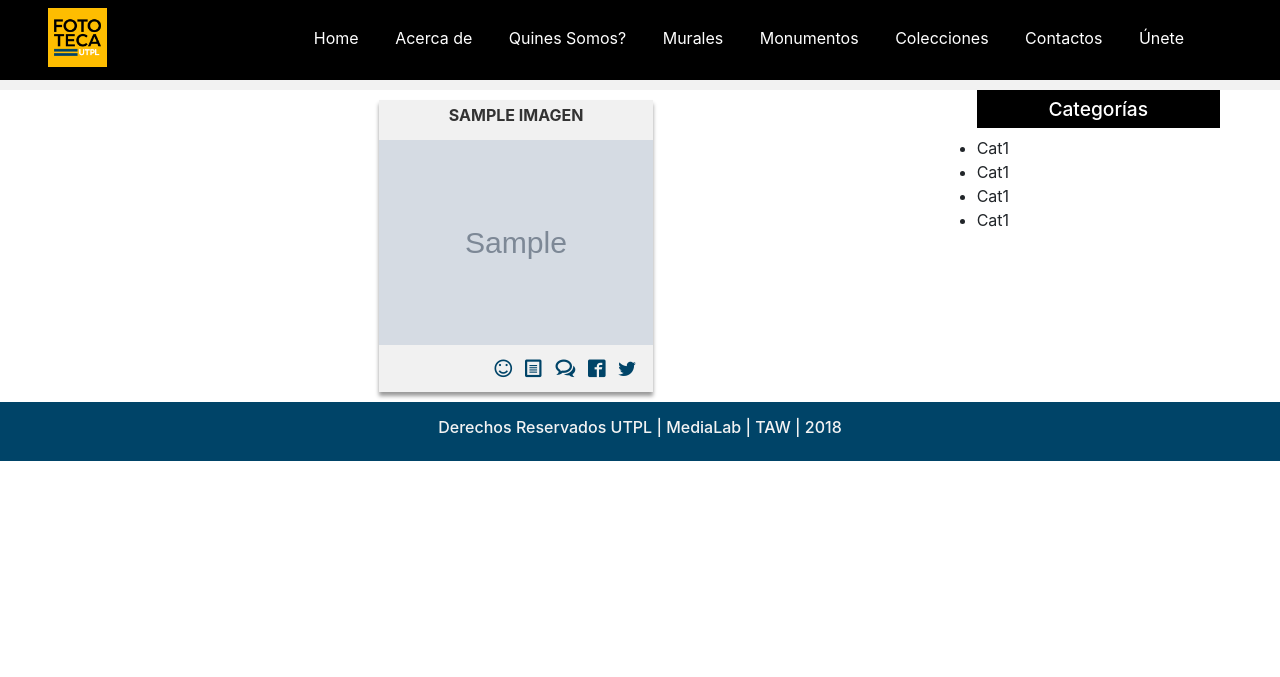
After one commit to diepinto30/FototecaUTPL, a Django app: template portal/templates/internas/murales.html in a window 1280 px wide. The commit adds this page. Shown: the top 677 px of the page. Run offline with Django 3.2, Linux system fonts and the light colour scheme; the template is opened without the code that fills it: values that come from a table or form of the project are taken from there, others are empty; tables that the repository leaves empty hold one stand-in row (values such as "Sample post"); grey boxes marked "Sample" are stand-in pictures; parts of the project's set-up code (start-up, migrations or seed data) failed here and were passed over; some libraries are stand-ins or nearby versions; some web fonts are replaced.

Commit message:
version 0.0.2

```diff
--- a/portal/static/css/estilos.css
+++ b/portal/static/css/estilos.css
@@ -227,3 +227,45 @@ footer{
 	text-align: center;
 	padding: 1em 0;
 }
+
+.dropbtn {
+    color: #fff;
+		text-decoration:none;
+		padding: 0 1em;
+		padding: 2em 1em;
+		transition: 0.7s;
+}
+
+.dropbtn:hover{
+	color: #000;
+	background: #E8C000;
+	text-decoration:none;
+	transition: 0.7s;
+}
+
+/* .dropdown {
+    position: relative;
+    display: inline-block;
+}
+
+.dropdown-content {
+    display: none;
+    position: absolute;
+    background-color: #f1f1f1;
+    min-width: 160px;
+    box-shadow: 0px 8px 16px 0px rgba(0,0,0,0.2);
+    z-index: 1;
+}
+
+.dropdown-content a {
+    color: black;
+    padding: 12px 16px;
+    text-decoration: none;
+    display: block;
+}
+
+.dropdown-content a:hover {background-color: #ddd;}
+
+.dropdown:hover .dropdown-content {display: block;}
+
+.dropdown:hover .dropbtn {background-color: #3e8e41;} */
--- a/portal/templates/home_page.html
+++ b/portal/templates/home_page.html
@@ -20,7 +20,10 @@
 		<a href="" class="menuinicio">Home</a>
 		<a href="#acerca">Acerca de</a>
 		<a href="#quienes">Quines Somos?</a>
-		<a href="/reconoce">Colecciones</a>
+		<!--<div class="dropdown">-->
+		<!-- <a href="/reconoce">Colecciones</a> -->
+		<a href="/murales">Murales</a>
+		<a href="/monumentos">Monumentos</a>
 		<a href="#contactos" class="menufin">Contactos</a>
 		<a href="/formulario">Únete</a>
 	</nav>
--- /dev/null
+++ b/portal/templates/internas/murales.html
@@ -0,0 +1,61 @@
+{% extends 'master.html' %}
+{% block tittle %} Murales {% endblock %}
+{% load static %}
+
+
+{% block head %}
+<link rel="stylesheet" type="text/css" href="https://maxcdn.bootstrapcdn.com/bootstrap/4.0.0/css/bootstrap.min.css">
+<link rel="stylesheet" type="text/css" href="{% static 'css/style.css'%}">
+<link rel="stylesheet" type="text/css" href="{% static 'css/ventana.css'%}">
+{% endblock %}
+
+{% block content1 %}
+	{% for img in list_imgs %}
+		<section class="photo_list">
+			<h3>{{ img.nombre}}</h3>
+			<img src="/media/{{ img.foto}}">
+			<div class="icon-photo">
+				<span class="button icon-smile" data-type="zoomin"></span>
+				<span class="button icon-file-text" data-type="zoomin1"></span>
+				<span class="button icon-bubbles4" data-type="zoomin"></span>
+				<span class="button icon-facebook2" data-type="zoomin"></span>
+				<span class="button icon-twitter" data-type="zoomin"></span>
+			</div>
+		</section>
+	{% endfor %}
+
+	<div class="overlay-container">
+		<div class="window-container zoomin">
+			<span class="close">Cerrar</span>
+			<h3>Versión en Zoom out </h3>
+			Texto de la ventana emergente<br/>
+			<br/>
+		</div>
+		{% for img in list_imgs %}
+			<div class="window-container zoomin1"><center>
+				<span class="close">Cerrar </span>
+				<h3>{{ img.nombre}}</h3>
+				<img src="/media/{{ img.foto}}" style="height: 280px;width: 280px; "><br>
+				<div style="width: 90%;">{{ img.descripcion}}</div><br>
+				{{ img.direccion}}<br>
+				{{ img.ciudad}}, {{ img.pais}}<br>
+				{{ img.direccion}}<br>
+				Texto de la ventana emergente<br/>
+				<br/></center>
+			</div>
+		{% endfor %}
+	</div>
+	<script>!window.jQuery && document.write(unescape('%3Cscript src="{% static 'js/jquery-1.7.1.min.js'%}"%3E%3C/script%3E'))</script>
+	<script type="text/javascript" src="{% static 'js/ventana.js'%}"></script>
+{% endblock %}
+{% block content2 %}
+	<section class="categorias">
+		<h3>Categorías</h3>
+		<ul>
+			<li>Cat1</li>
+			<li>Cat1</li>
+			<li>Cat1</li>
+			<li>Cat1</li>
+		</ul>
+	</section>
+{% endblock %}
--- a/portal/templates/master.html
+++ b/portal/templates/master.html
@@ -4,7 +4,7 @@
 <!DOCTYPE html>
 <html>
 <head>
-	<title>Fototeca UTPL</title>
+	<title>{% block tittle %}{% endblock %} | Fototeca UTPL</title>
 	<meta charset="utf-8">
 	<link rel="stylesheet" type="text/css" href="{% static 'css/estilos.css'%}">
 	{% block head %}
@@ -17,6 +17,8 @@
 		<a href="/" class="menuinicio">Home</a>
 		<a href="/#acerca">Acerca de</a>
 		<a href="/#quienes">Quines Somos?</a>
+		<a href="/murales">Murales</a>
+		<a href="/monumentos">Monumentos</a>
 		<a href="/reconoce">Colecciones</a>
 		<a href="/#contactos" class="menufin">Contactos</a>
 		{% if user.is_authenticated %}
--- a/portal/urls.py
+++ b/portal/urls.py
@@ -10,16 +10,14 @@ from django.contrib.auth.views import (
     password_reset_complete
 )
 
-
-
-
-
 urlpatterns = patterns('portal.views',
 	url(r'^$', 'home_page', name='home'),
 	url(r'^formulario/$',login, {'template_name':'internas/formulario.html'}, name='login'),
 	#url(r'^logout/$', logout, {'template_name': 'internas/logout.html'}, name='logout'),
 	url(r'^logout/$', 'logout_view', name='logout_view'),
 	url(r'^reconoce/$', 'listado_fotos', name='listado_fotos'),
+	url(r'^murales/$', 'murales', name='murales'),
+	url(r'^monumentos/$', 'monumentos', name='monumentos'),
 	url(r'foto/(?P<id>\d+)$', views.foto, name='foto'),
 	#url(r'^api/sacardata$', 'sacar_data', name='sacar_data'),
 	#url(r'^api/sacarlugares$', 'listarlugares', name='json'),
```
Also changed, not shown: portal/templates/internas/monumentos.html (added, +65 -0 lines), portal/views.py (+10 -0 lines), 10 other files.
